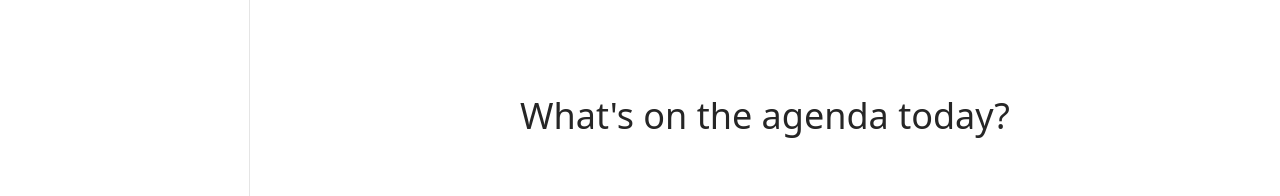
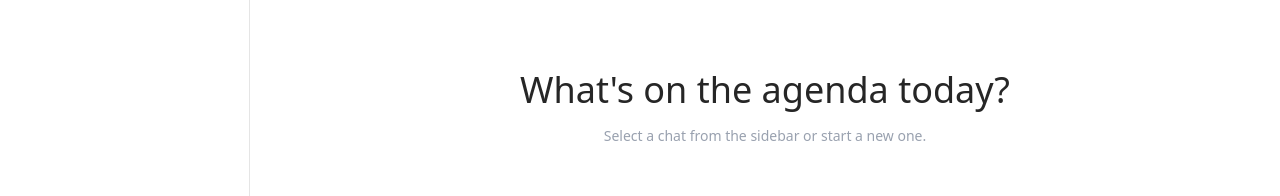
Before and after one commit to HarshalMargaj/gemini-frontend-clone, a Next.js app: page /dashboard in a window 1280 px wide. Shown: the part 314-510 px from the top of the page. Built offline with nearby package versions, Linux system fonts and the light colour scheme; no server answers.

Commit message:
implement dashboard page and sidebar fixes

```diff
--- a/app/dashboard/_components/Sidebar.jsx
+++ b/app/dashboard/_components/Sidebar.jsx
@@ -1,7 +1,7 @@
 "use client";
 
 import React, { useEffect, useState } from "react";
-import { useRouter } from "next/navigation";
+import { useRouter, usePathname } from "next/navigation";
 
 import { EllipsisVertical, SquarePen } from "lucide-react";
 import axios from "axios";
@@ -19,6 +19,7 @@ const Sidebar = () => {
 	});
 	const [chatrooms, setChatrooms] = useState([]);
 	const router = useRouter();
+	const pathname = usePathname();
 
 	const sortChatrooms = data => {
 		const sorted = data.sort(
@@ -86,7 +87,8 @@ const Sidebar = () => {
 						}}
 						key={chatroom.id}
 						className={`${
-							selectedChat === chatroom.id
+							selectedChat === chatroom.id &&
+							pathname !== "/dashboard"
 								? "dark:bg-[#1E3660] bg-blue-600 text-white"
 								: "dark:hover:bg-neutral-700 hover:bg-neutral-300"
 						} rounded-lg p-2  cursor-pointer text-sm flex items-center justify-between h-8`}
--- a/app/dashboard/page.jsx
+++ b/app/dashboard/page.jsx
@@ -1,9 +1,14 @@
-import React from "react";
+import React, { useDebugValue } from "react";
 
 const page = () => {
 	return (
-		<div className="h-full flex items-center justify-center text-4xl text-neutral-800 dark:text-white">
-			What's on the agenda today?
+		<div className="h-full flex items-center justify-center flex-col gap-4">
+			<div className=" text-4xl text-neutral-800 dark:text-white">
+				What's on the agenda today?
+			</div>
+			<p className="text-sm text-gray-400 mb-4">
+				Select a chat from the sidebar or start a new one.
+			</p>
 		</div>
 	);
 };
```
